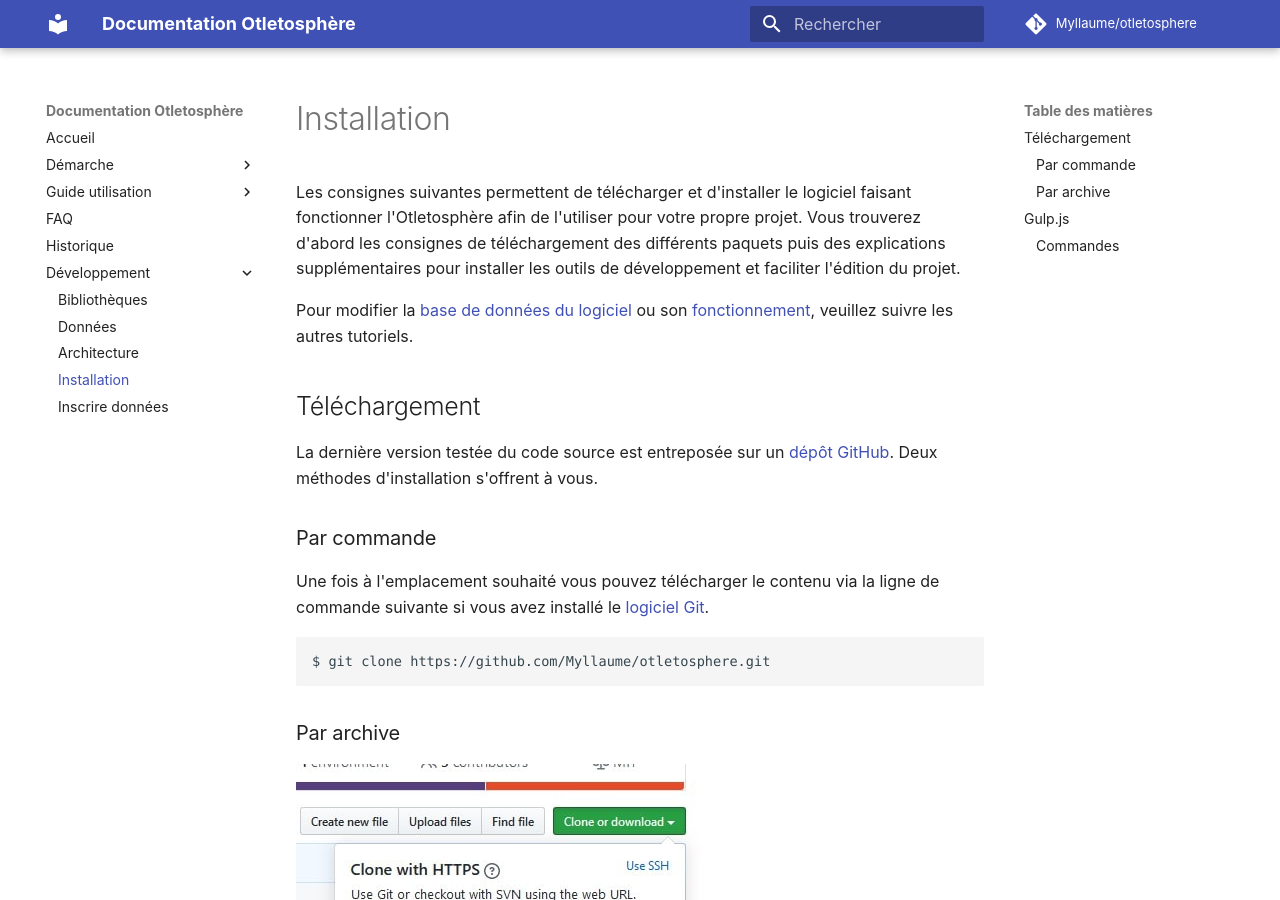
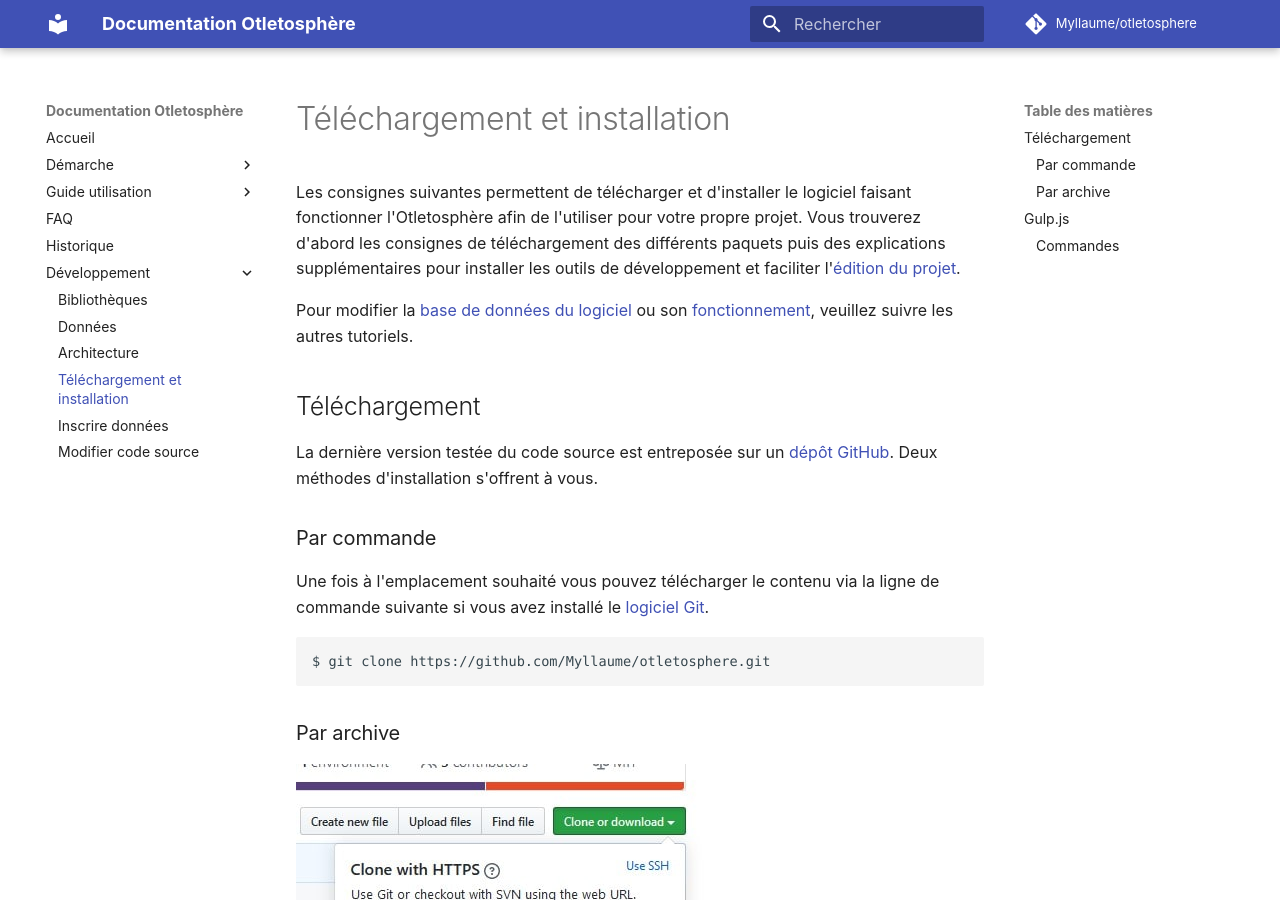
Before and after one commit to graphlab-fr/opensphere-web-app, an MkDocs documentation site: the page built from docs/installation.md, in a window 1280 px wide and 900 px high. Built offline with MkDocs 1.6.1 and Material for MkDocs 9.7.7, drawn with Linux system fonts in a browser that asks for light colours; comment, search, counter and statistics services are not loaded.

Commit message:
[add] aide modif code source

```diff
--- a/docs/installation.md
+++ b/docs/installation.md
@@ -1,10 +1,10 @@
 ---
-title: Installation et de configuration du logiciel de l'Otletosphère
+title: Téléchargement et installation du logiciel de l'Otletosphère
 author: Guillaume Brioudes <https://myllaume.fr/>
 date: 29/05/2020
 ---
 
-Les consignes suivantes permettent de télécharger et d'installer le logiciel faisant fonctionner l'Otletosphère afin de l'utiliser pour votre propre projet. Vous trouverez d'abord les consignes de téléchargement des différents paquets puis des explications supplémentaires pour installer les outils de développement et faciliter l'édition du projet.
+Les consignes suivantes permettent de télécharger et d'installer le logiciel faisant fonctionner l'Otletosphère afin de l'utiliser pour votre propre projet. Vous trouverez d'abord les consignes de téléchargement des différents paquets puis des explications supplémentaires pour installer les outils de développement et faciliter l'[édition du projet](/modifier code source).
 
 Pour modifier la [base de données du logiciel](/inscrire donnees) ou son [fonctionnement](), veuillez suivre les autres tutoriels.
 
--- a/mkdocs.yml
+++ b/mkdocs.yml
@@ -25,8 +25,9 @@ nav:
     - Bibliothèques: bibliotheques.md
     - Données: structure donnees.md
     - Architecture: architecture code source.md
-    - Installation: installation.md
+    - Téléchargement et installation: installation.md
     - Inscrire données: inscrire donnees.md
+    - Modifier code source: modifier code source.md
 
 # Theme configuration
 theme:
```
Also changed, not shown: docs/modifier code source.md (added, +46 -0 lines).
